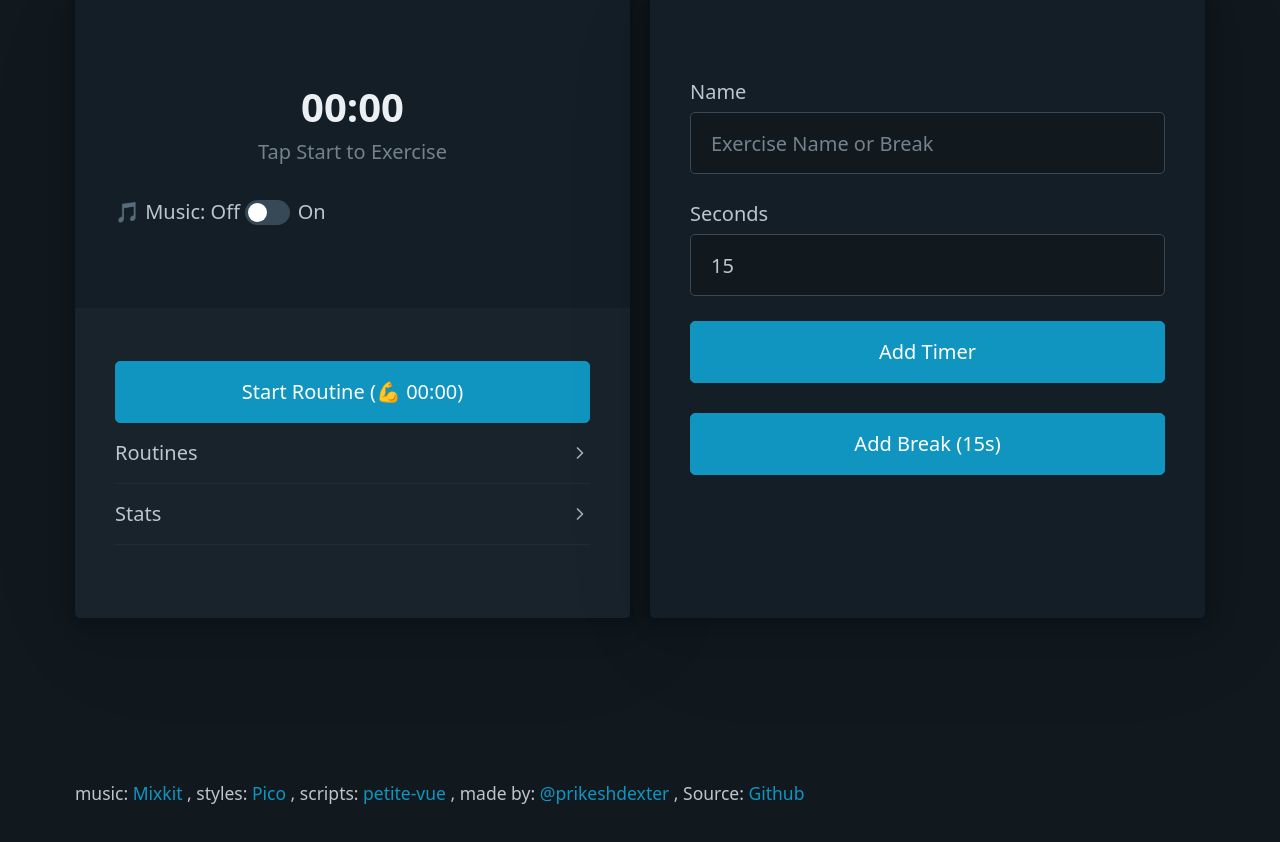
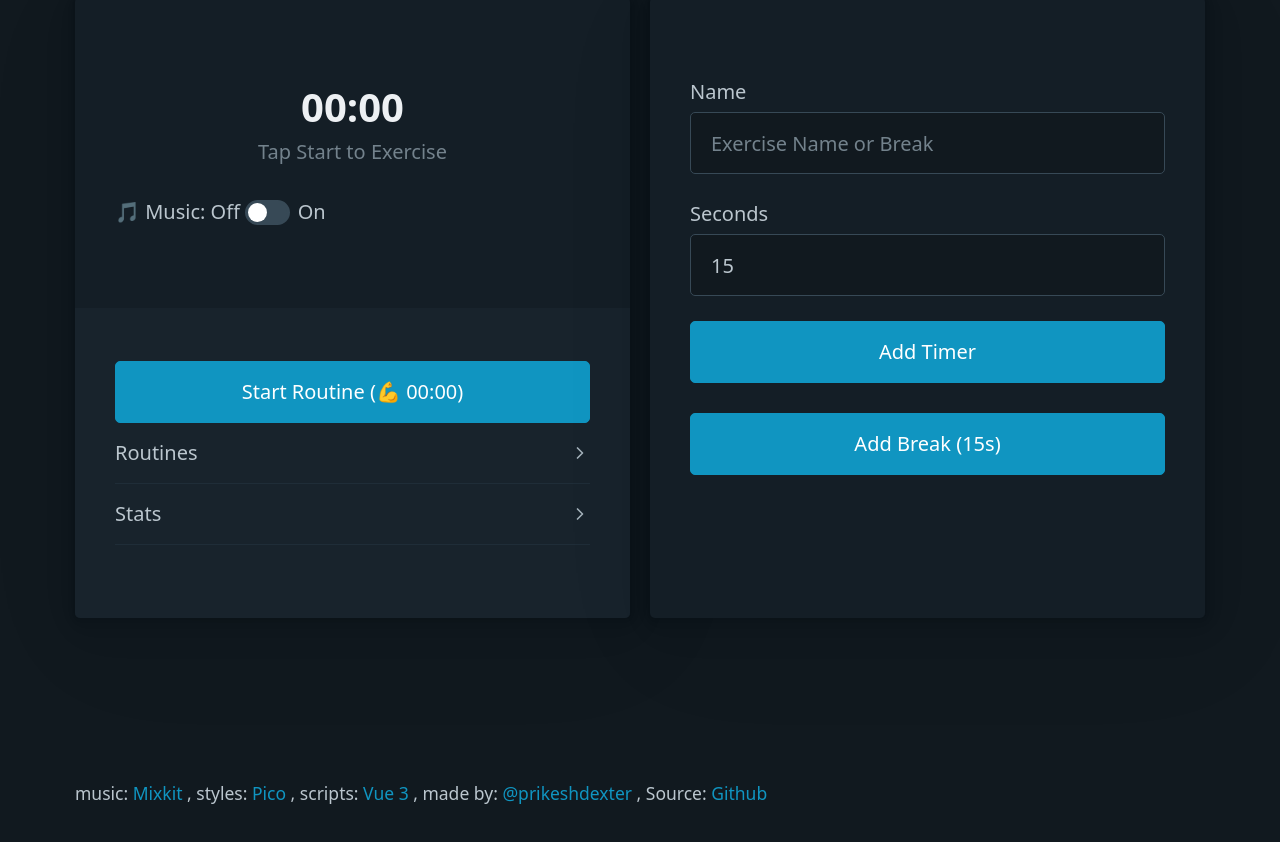
Before and after one commit to prikeshsavla/bhel, a Vue app: page / in a window 1280 px wide. Shown: the part 283-1125 px from the top of the page. Built offline with nearby package versions, Linux system fonts and the light colour scheme; what nosleep.js would draw is missing.

Commit message:
Update source

```diff
--- a/src/components/Footer.vue
+++ b/src/components/Footer.vue
@@ -6,13 +6,8 @@
       styles:
       <a href="https://picocss.com/" target="_blank" rel="noopener"> Pico </a>,
       scripts:
-      <a
-        href="https://github.com/vuejs/petite-vue"
-        target="_blank"
-        rel="noopener"
-      >
-        petite-vue </a
-      >, made by:
+      <a href="https://vuejs.org/" target="_blank" rel="noopener"> Vue 3 </a>,
+      made by:
       <a
         href="https://twitter.com/prikeshdexter"
         target="_blank"
```
